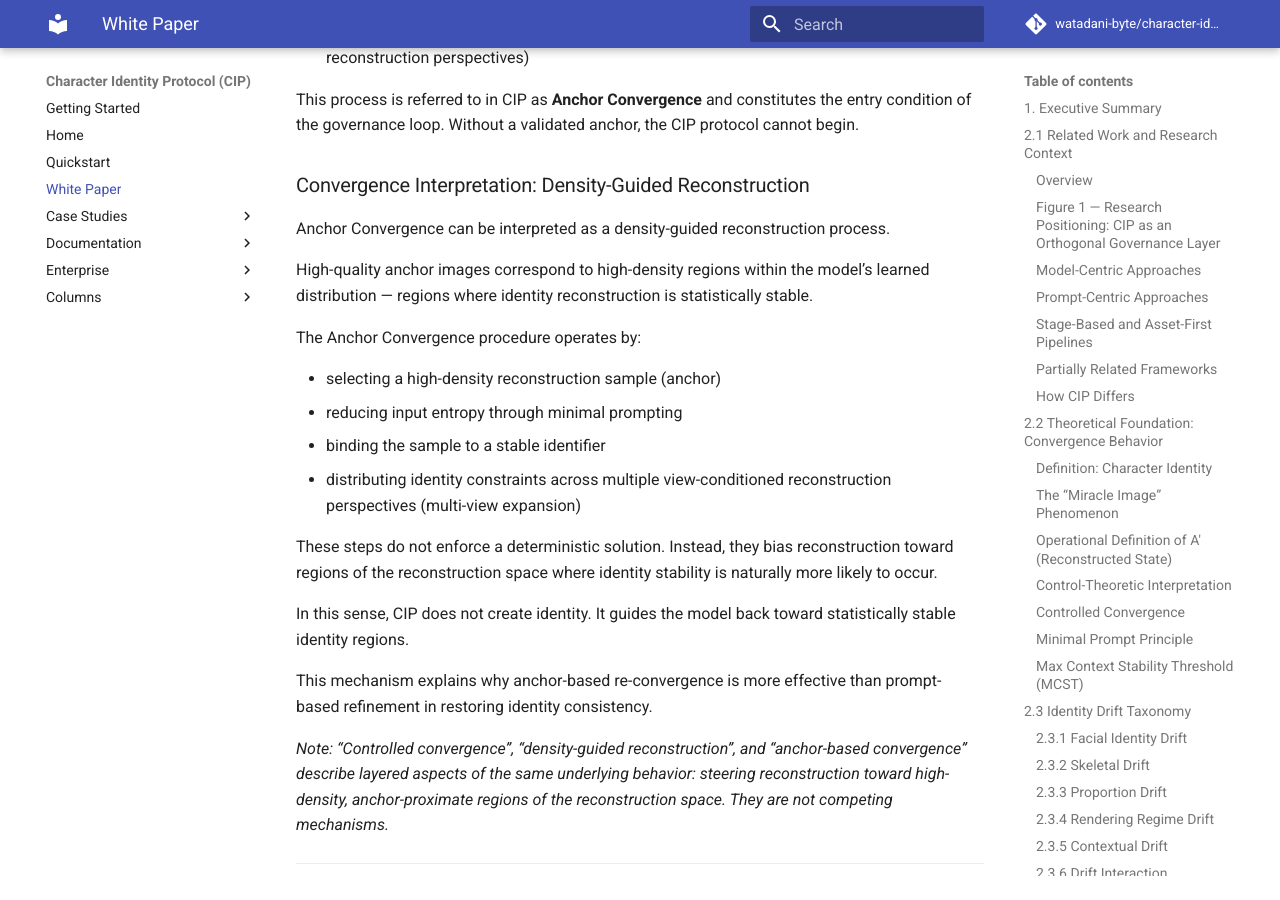
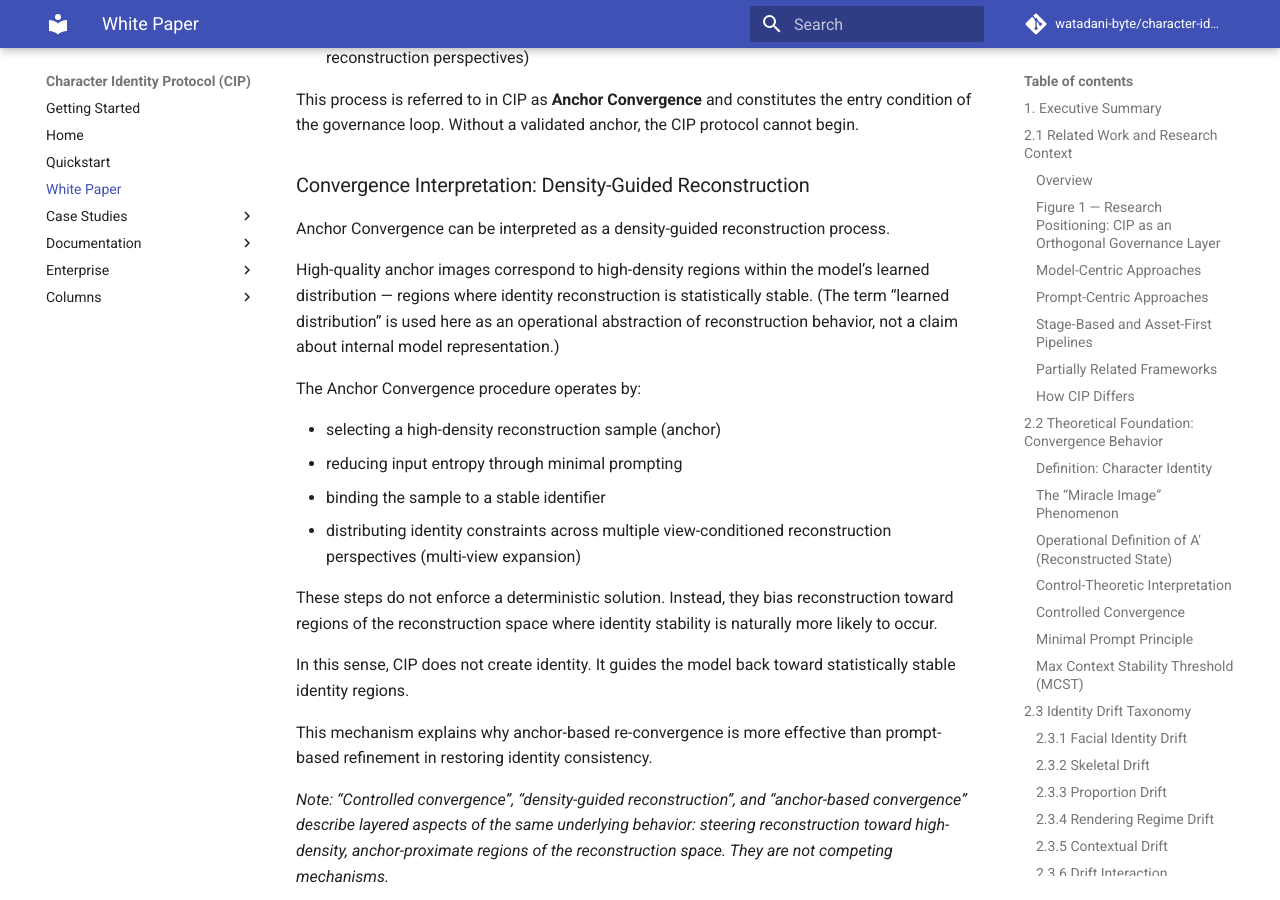
Before and after one commit to watadani-byte/character-identity-protocol, an MkDocs documentation site: the page built from docs/whitepaper_v1.md, in a window 1280 px wide and 900 px high, scrolled down 11879 px. Built offline with MkDocs 1.6.1 and Material for MkDocs 9.7.7, drawn with Linux system fonts in a browser that asks for light colours; comment, search, counter and statistics services are not loaded; some of the changed text lies outside the part shown.

Commit message:
whitepaper_v1.md を更新

```diff
--- a/docs/whitepaper_v1.md
+++ b/docs/whitepaper_v1.md
@@ -170,7 +170,7 @@ Under this interpretation, CIP stabilizes identity by maintaining A′ within a
 
 Controlled Convergence is a descriptive interpretation of reconstruction behavior under CIP governance, not a control method implemented by the protocol itself.
 
-A methodology to narrow the probability density of generation, directing the AI to converge on a specific identity space rather than diverging into variations.
+It describes how reconstruction behavior becomes biased toward a specific identity region, narrowing the effective probability density of generation under anchor constraints.
 
 The convergence point is not forced — it is biased. The anchor introduces a previously validated solution state that guides reconstruction toward a known stable region.
 
@@ -404,7 +404,7 @@ This process is referred to in CIP as **Anchor Convergence** and constitutes the
 
 Anchor Convergence can be interpreted as a density-guided reconstruction process.
 
-High-quality anchor images correspond to high-density regions within the model’s learned distribution — regions where identity reconstruction is statistically stable.
+High-quality anchor images correspond to high-density regions within the model’s learned distribution — regions where identity reconstruction is statistically stable. (The term “learned distribution” is used here as an operational abstraction of reconstruction behavior, not a claim about internal model representation.)
 
 The Anchor Convergence procedure operates by:
 
```
